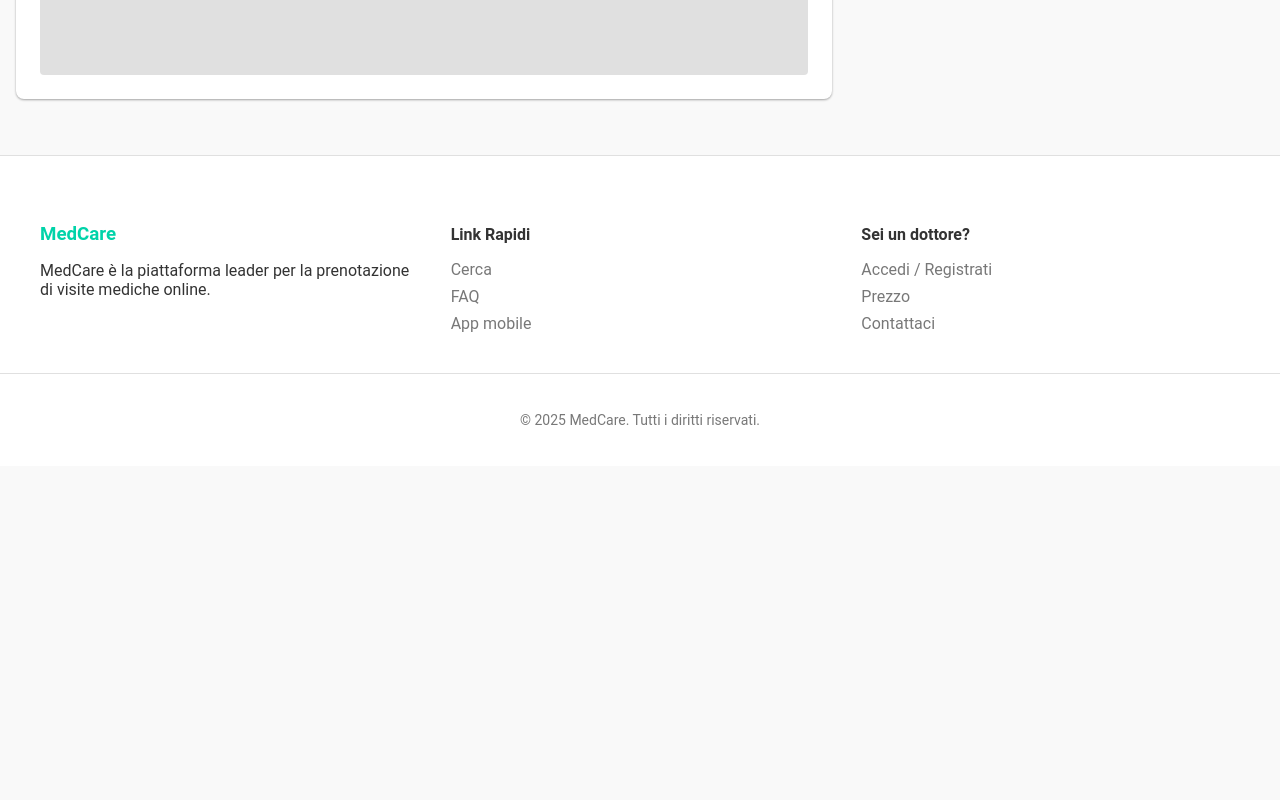
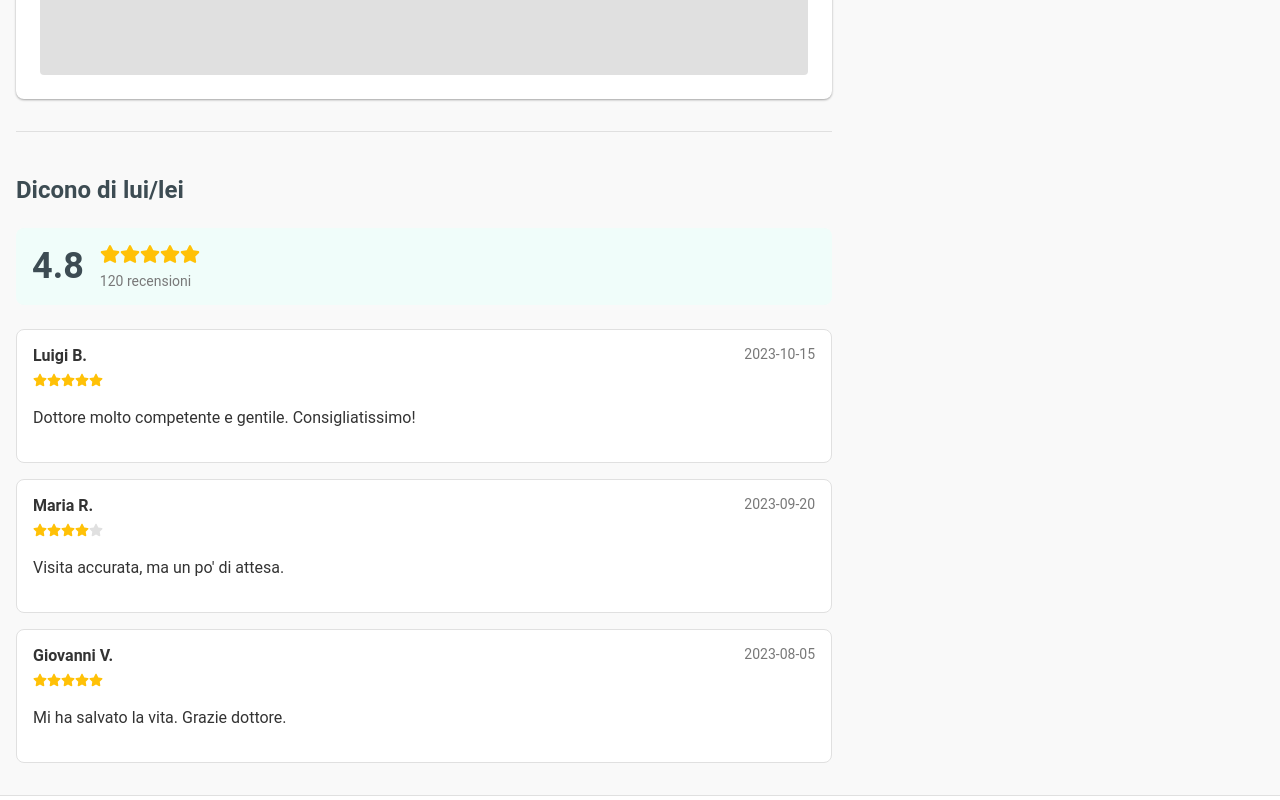
Before and after one commit to lorevange/CSD_Project_App-frontend, a React (Create React App) app: page /doctor/1 in a window 1280 px wide. Shown: the part 940-1740 px from the top of the page. Before the commit the page ends 1406 px from the top, so only its background shows below. Built offline with nearby package versions, Linux system fonts and the light colour scheme.

Commit message:
Implementation of review list for doctors

```diff
--- /dev/null
+++ b/src/components/ReviewsList.js
@@ -0,0 +1,56 @@
+import React from 'react';
+import { useTranslation } from 'react-i18next';
+import { FaStar } from 'react-icons/fa';
+import '../styles/ReviewsList.css';
+
+const ReviewsList = ({ reviews, averageRating, totalReviews }) => {
+    const { t } = useTranslation();
+
+    return (
+        <section className="reviews-section">
+            <h2>{t('reviews.title')}</h2>
+
+            <div className="reviews-summary">
+                <div className="average-rating">{averageRating}</div>
+                <div className="summary-stars">
+                    <div className="stars">
+                        {[...Array(5)].map((_, i) => (
+                            <FaStar
+                                key={i}
+                                className={i < Math.round(averageRating) ? 'filled' : 'empty'}
+                                style={{ color: i < Math.round(averageRating) ? 'var(--star-filled)' : 'var(--star-empty)' }}
+                            />
+                        ))}
+                    </div>
+                    <span className="total-reviews">{totalReviews} {t('doctors.reviews')}</span>
+                </div>
+            </div>
+
+            <div className="reviews-list">
+                {reviews && reviews.length > 0 ? (
+                    reviews.map((review) => (
+                        <div key={review.id} className="review-card">
+                            <div className="review-header">
+                                <span className="review-user">{review.user}</span>
+                                <span className="review-date">{review.date}</span>
+                            </div>
+                            <div className="review-rating">
+                                {[...Array(5)].map((_, i) => (
+                                    <FaStar
+                                        key={i}
+                                        style={{ color: i < review.rating ? 'var(--star-filled)' : 'var(--star-empty)' }}
+                                    />
+                                ))}
+                            </div>
+                            <p className="review-comment">{review.comment}</p>
+                        </div>
+                    ))
+                ) : (
+                    <div className="no-reviews">{t('reviews.no_reviews')}</div>
+                )}
+            </div>
+        </section>
+    );
+};
+
+export default ReviewsList;
--- a/src/data/mockData.js
+++ b/src/data/mockData.js
@@ -10,7 +10,12 @@ export const doctors = [
     image: "https://img.freepik.com/free-photo/portrait-smiling-handsome-male-doctor-man_171337-5055.jpg",
     services: ["Visita cardiologica", "Elettrocardiogramma", "Ecocardiogramma"],
     bio: "Specialista in cardiologia con oltre 20 anni di esperienza.",
-    price: 120
+    price: 120,
+    reviews: [
+      { id: 1, user: "Luigi B.", date: "2023-10-15", rating: 5, comment: "Dottore molto competente e gentile. Consigliatissimo!" },
+      { id: 2, user: "Maria R.", date: "2023-09-20", rating: 4, comment: "Visita accurata, ma un po' di attesa." },
+      { id: 3, user: "Giovanni V.", date: "2023-08-05", rating: 5, comment: "Mi ha salvato la vita. Grazie dottore." }
+    ]
   },
   {
     id: 2,
@@ -23,7 +28,11 @@ export const doctors = [
     image: "https://img.freepik.com/free-photo/pleased-young-female-doctor-wearing-medical-robe-stethoscope-around-neck-standing-with-closed-posture_409827-254.jpg",
     services: ["Visita dermatologica", "Mappatura nei", "Trattamento acne"],
     bio: "Esperta in dermatologia clinica ed estetica.",
-    price: 100
+    price: 100,
+    reviews: [
+      { id: 1, user: "Anna M.", date: "2023-11-01", rating: 5, comment: "Molto professionale e attenta." },
+      { id: 2, user: "Paolo C.", date: "2023-10-25", rating: 5, comment: "Studio pulito e accogliente." }
+    ]
   },
   {
     id: 3,
@@ -36,7 +45,11 @@ export const doctors = [
     image: "https://img.freepik.com/free-photo/portrait-smiling-male-doctor_171337-1532.jpg",
     services: ["Igiene dentale", "Sbiancamento", "Impianti"],
     bio: "Studio dentistico all'avanguardia nel cuore di Napoli.",
-    price: 80
+    price: 80,
+    reviews: [
+      { id: 1, user: "Sofia L.", date: "2023-10-10", rating: 5, comment: "Mano leggerissima, non ho sentito nulla!" },
+      { id: 2, user: "Marco P.", date: "2023-09-15", rating: 4, comment: "Prezzi onesti e buon servizio." }
+    ]
   },
   {
     id: 4,
@@ -49,7 +62,10 @@ export const doctors = [
     image: "https://img.freepik.com/free-photo/female-doctor-lab-coat-white-isolated-confident-smile_343596-6556.jpg",
     services: ["Visita ginecologica", "Ecografia", "Pap test"],
     bio: "Attenta alle esigenze delle donne in ogni fase della vita.",
-    price: 130
+    price: 130,
+    reviews: [
+      { id: 1, user: "Chiara F.", date: "2023-11-05", rating: 5, comment: "Fantastica, mi ha messo subito a mio agio." }
+    ]
   },
   {
     id: 5,
@@ -62,7 +78,11 @@ export const doctors = [
     image: "https://img.freepik.com/free-photo/doctor-with-his-arms-crossed-white-background_1368-5790.jpg",
     services: ["Visita ortopedica", "Infiltrazioni", "Traumatologia"],
     bio: "Specializzato in chirurgia del ginocchio e della spalla.",
-    price: 150
+    price: 150,
+    reviews: [
+      { id: 1, user: "Roberto D.", date: "2023-10-20", rating: 4, comment: "Bravo medico, ma difficile trovare parcheggio." },
+      { id: 2, user: "Elena S.", date: "2023-09-30", rating: 5, comment: "Risolto il mio problema al ginocchio." }
+    ]
   }
 ];
 
--- a/src/locales/en.json
+++ b/src/locales/en.json
@@ -56,6 +56,11 @@
         "success": "Booking Confirmed!",
         "success_message": "You will receive an email confirmation shortly."
     },
+    "reviews": {
+        "title": "Patient Reviews",
+        "average": "Average Rating",
+        "no_reviews": "No reviews yet."
+    },
     "common": {
         "cancel": "Cancel",
         "close": "Close"
--- a/src/locales/it.json
+++ b/src/locales/it.json
@@ -56,6 +56,11 @@
         "success": "Prenotazione Confermata!",
         "success_message": "Riceverai una email di conferma a breve."
     },
+    "reviews": {
+        "title": "Dicono di lui/lei",
+        "average": "Valutazione Media",
+        "no_reviews": "Nessuna recensione ancora."
+    },
     "common": {
         "cancel": "Annulla",
         "close": "Chiudi"
--- a/src/pages/DoctorProfile.js
+++ b/src/pages/DoctorProfile.js
@@ -3,6 +3,7 @@ import { useParams } from 'react-router-dom';
 import Header from '../components/Header';
 import Footer from '../components/Footer';
 import BookingModal from '../components/BookingModal';
+import ReviewsList from '../components/ReviewsList';
 import { doctors } from '../data/mockData';
 import { FaStar, FaMapMarkerAlt, FaStethoscope, FaCheckCircle } from 'react-icons/fa';
 import '../styles/DoctorProfile.css';
@@ -69,6 +70,12 @@ const DoctorProfile = () => {
                             {/* Placeholder for map */}
                             <div className="map-placeholder">Mappa non disponibile</div>
                         </section>
+
+                        <ReviewsList
+                            reviews={doctor.reviews}
+                            averageRating={doctor.rating}
+                            totalReviews={doctor.reviewsCount}
+                        />
                     </div>
 
                     <div className="profile-right">
--- /dev/null
+++ b/src/styles/ReviewsList.css
@@ -0,0 +1,89 @@
+.reviews-section {
+    margin-top: var(--spacing-xl);
+    padding-top: var(--spacing-lg);
+    border-top: 1px solid var(--divider-color);
+}
+
+.reviews-section h2 {
+    color: var(--color-secondary);
+    margin-bottom: var(--spacing-lg);
+}
+
+.reviews-summary {
+    display: flex;
+    align-items: center;
+    margin-bottom: var(--spacing-lg);
+    background-color: var(--section-bg);
+    padding: var(--spacing-md);
+    border-radius: var(--radius-md);
+}
+
+.average-rating {
+    font-size: 36px;
+    font-weight: bold;
+    color: var(--color-secondary);
+    margin-right: var(--spacing-md);
+}
+
+.summary-stars {
+    display: flex;
+    flex-direction: column;
+}
+
+.summary-stars .stars {
+    color: var(--star-filled);
+    font-size: 20px;
+    margin-bottom: var(--spacing-xs);
+}
+
+.total-reviews {
+    color: var(--text-light);
+    font-size: var(--font-size-sm);
+}
+
+.reviews-list {
+    display: flex;
+    flex-direction: column;
+    gap: var(--spacing-md);
+}
+
+.review-card {
+    background-color: var(--card-bg);
+    padding: var(--spacing-md);
+    border-radius: var(--radius-md);
+    border: 1px solid var(--border-color);
+}
+
+.review-header {
+    display: flex;
+    justify-content: space-between;
+    margin-bottom: var(--spacing-sm);
+}
+
+.review-user {
+    font-weight: bold;
+    color: var(--text-main);
+}
+
+.review-date {
+    color: var(--text-light);
+    font-size: var(--font-size-sm);
+}
+
+.review-rating {
+    color: var(--star-filled);
+    margin-bottom: var(--spacing-sm);
+    font-size: 14px;
+}
+
+.review-comment {
+    color: var(--text-main);
+    line-height: 1.5;
+}
+
+.no-reviews {
+    text-align: center;
+    color: var(--text-light);
+    padding: var(--spacing-lg);
+    font-style: italic;
+}
```
